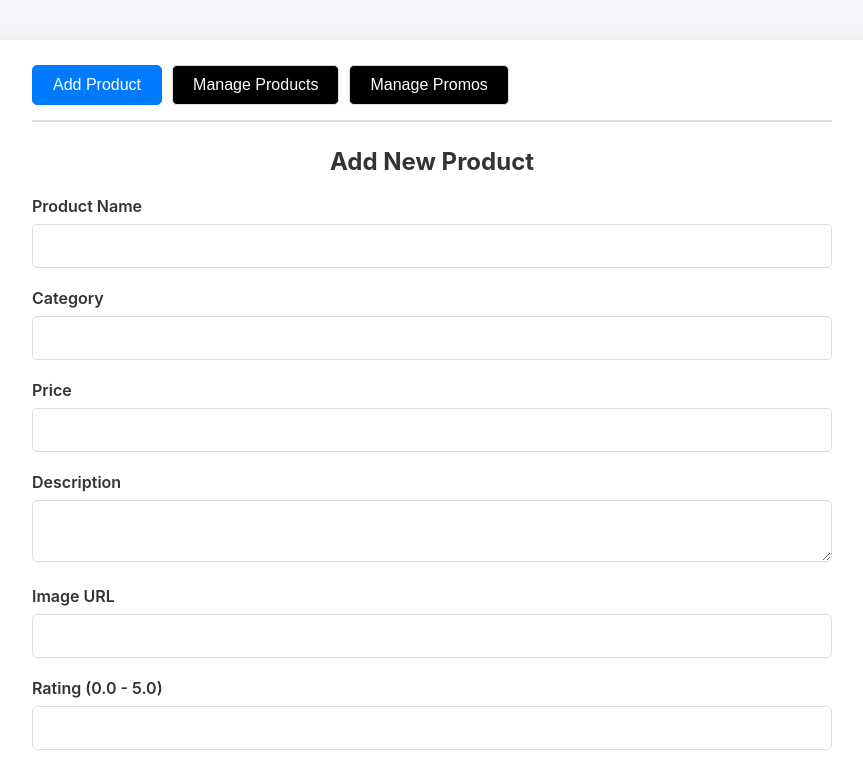
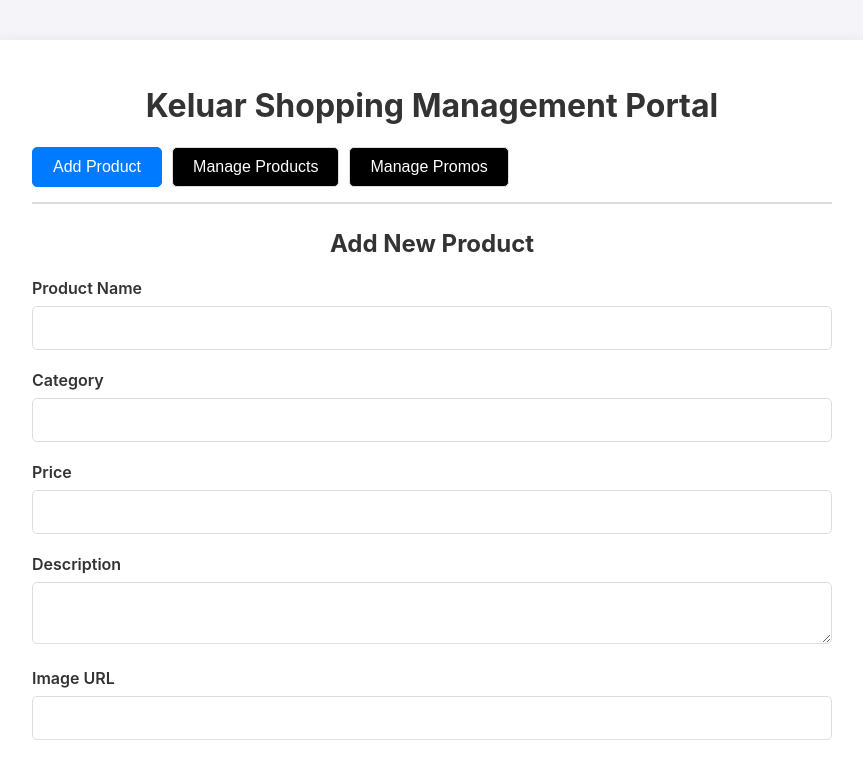
Before and after one commit to beanut/keluar-shopping-manager, a plain HTML site: page index.html in a window 1280 px wide. Shown: the top 757 px of the page, without its empty margins (208-1071 px from the left). Drawn offline with Linux system fonts and the light colour scheme; no server answers.

Commit message:
Update index.html

```diff
--- a/index.html
+++ b/index.html
@@ -102,6 +102,7 @@
 <body>
 
     <div id="app-container">
+        <h1>Keluar Shopping Management Portal</h1>
         <nav>
             <button class="nav-btn active" data-target="add-product-section">Add Product</button>
             <button class="nav-btn" data-target="manage-products-section">Manage Products</button>
```
